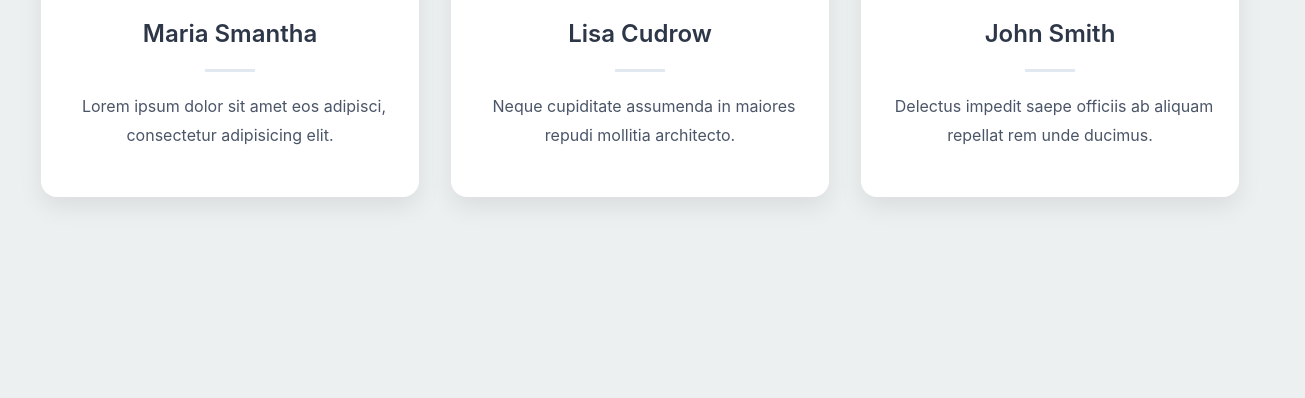
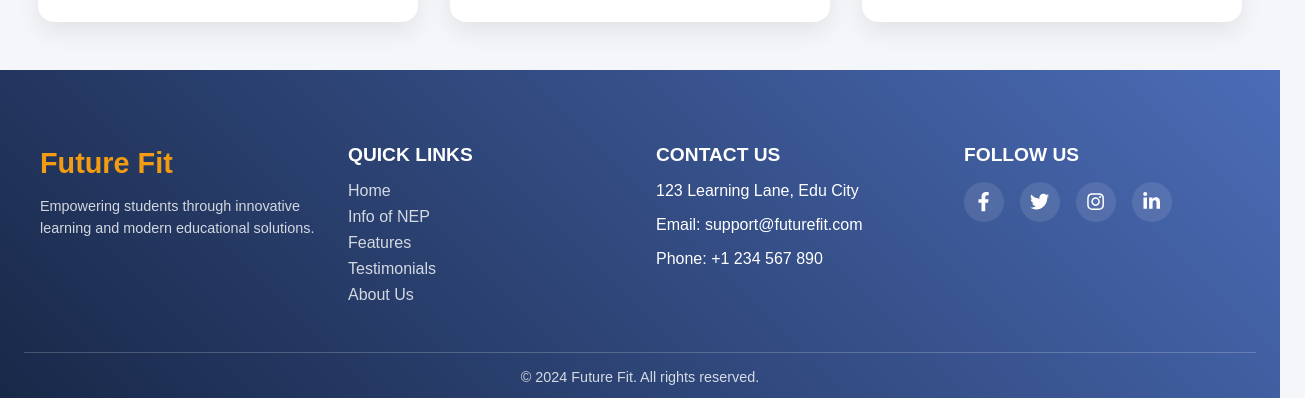
Before and after one commit to anshulkansal04/CareerMap, a React (Create React App) app in the folder client/: page / in a window 1280 px wide. Shown: the part 2372-2770 px from the top of the page, 1305 px wide, since content can reach past the window. Before the commit the page ends 2617 px from the top, so only its background shows below. Built offline with nearby package versions, Linux system fonts and the light colour scheme.

Commit message:
Updates css of navbar and added footer

```diff
--- a/client/src/App.js
+++ b/client/src/App.js
@@ -11,9 +11,10 @@ import "./Components/styles.css";
 import PersonalInfoForm from "./pages/PersonalInfoForm";
 import EducationDetailsForm from "./pages/EducationDetailsForm";
 import ExtraDetailsForm from "./pages/ExtraDetailsForm";
-import CollegePred from "./pages/CollegePred";
+// import CollegePred from "./pages/CollegePred";
 import Mmind from "./pages/MindMap";
 import Scholarpage from "./pages/ScholarShip";
+import Footer from "./Components/Footer";
 function App() {
   return (
     <div className="App">
@@ -29,6 +30,7 @@ function App() {
                 <Carousel />
                 <Card />
                 <Testimonal />
+                <Footer />
               </>
             }
           ></Route>
@@ -37,7 +39,7 @@ function App() {
           <Route path="/extraInfo" element={<ExtraDetailsForm />} />
           <Route path="/login" element={<LoginPage />} />
           <Route path="/signup" element={<SignUp />} />
-          <Route path="/collegeprediction" element={<CollegePred />} />
+          {/* <Route path="/collegeprediction" element={<CollegePred />} /> */}
           <Route path="/careermap" element={<Mmind />} />
           <Route path="/scholarship" element={<Scholarpage />} />
         </Routes>
--- /dev/null
+++ b/client/src/Components/Footer.css
@@ -0,0 +1,111 @@
+/* Footer Styles */
+.nep-footer {
+    background: linear-gradient(45deg, #182848, #4b6cb7);
+    color: var(--white);
+    padding: 3rem 1.5rem 1rem;
+    margin-top: 2rem;
+  }
+
+  .container-footer {
+    max-width: 1200px;
+    margin: 0 auto;
+    display: flex;
+    flex-wrap: wrap;
+    justify-content: space-between;
+    gap: 2rem;
+  }
+
+  .footer-section {
+    flex: 1 1 250px;
+  }
+
+  .footer-logo {
+    font-size: 1.8rem;
+    font-weight: bold;
+    color: var(--highlight-color);
+    margin-bottom: 1rem;
+  }
+
+  .footer-description {
+    font-size: 0.9rem;
+    line-height: 1.5;
+    color: rgba(255, 255, 255, 0.8);
+  }
+
+  .footer-heading {
+    font-size: 1.2rem;
+    margin-bottom: 1rem;
+    text-transform: uppercase;
+    color: var(--white);
+  }
+
+  .footer-links {
+    list-style: none;
+    padding: 0;
+  }
+
+  .footer-links li {
+    margin-bottom: 0.5rem;
+  }
+
+  .footer-links a {
+    text-decoration: none;
+    color: rgba(255, 255, 255, 0.8);
+    transition: var(--transition);
+  }
+
+  .footer-links a:hover {
+    color: var(--highlight-color);
+  }
+
+  .footer-socials {
+    display: flex;
+    gap: 1rem;
+  }
+
+  .social-link {
+    display: flex;
+    align-items: center;
+    justify-content: center;
+    width: 40px;
+    height: 40px;
+    background: rgba(255, 255, 255, 0.1);
+    border-radius: 50%;
+    color: var(--white);
+    transition: var(--transition);
+    font-size: 1.2rem;
+  }
+
+  .social-link:hover {
+    background: var(--highlight-color);
+    color: var(--white);
+  }
+
+  .footer-bottom {
+    text-align: center;
+    margin-top: 2rem;
+    border-top: 1px solid rgba(255, 255, 255, 0.2);
+    padding-top: 1rem;
+    font-size: 0.9rem;
+    color: rgba(255, 255, 255, 0.8);
+  }
+
+  .footer-bottom p {
+    margin: 0;
+  }
+
+  /* Responsive Design for Footer */
+  @media (max-width: 768px) {
+    .container-footer {
+      flex-direction: column;
+      gap: 2rem;
+    }
+
+    .footer-section {
+      text-align: center;
+    }
+
+    .footer-socials {
+      justify-content: center;
+    }
+  }
--- /dev/null
+++ b/client/src/Components/Footer.jsx
@@ -0,0 +1,57 @@
+import React from "react";
+import { FaFacebookF, FaTwitter, FaInstagram, FaLinkedinIn } from "react-icons/fa";
+import './Footer.css'
+
+export default function Footer() {
+  return (
+    <footer className="nep-footer">
+      <div className="container-footer">
+        <div className="footer-section">
+          <h3 className="footer-logo">Future Fit</h3>
+          <p className="footer-description">
+            Empowering students through innovative learning and modern educational solutions.
+          </p>
+        </div>
+
+        <div className="footer-section">
+          <h4 className="footer-heading">Quick Links</h4>
+          <ul className="footer-links">
+            {["Home", "Info of NEP", "Features", "Testimonials", "About Us"].map((item) => (
+              <li key={item}>
+                <a href={`#${item.toLowerCase().replace(/\s+/g, "-")}`}>{item}</a>
+              </li>
+            ))}
+          </ul>
+        </div>
+
+        <div className="footer-section">
+          <h4 className="footer-heading">Contact Us</h4>
+          <p>123 Learning Lane, Edu City</p>
+          <p>Email: support@futurefit.com</p>
+          <p>Phone: +1 234 567 890</p>
+        </div>
+
+        <div className="footer-section">
+          <h4 className="footer-heading">Follow Us</h4>
+          <div className="footer-socials">
+            <a href="#" className="social-link">
+              <FaFacebookF />
+            </a>
+            <a href="#" className="social-link">
+              <FaTwitter />
+            </a>
+            <a href="#" className="social-link">
+              <FaInstagram />
+            </a>
+            <a href="#" className="social-link">
+              <FaLinkedinIn />
+            </a>
+          </div>
+        </div>
+      </div>
+      <div className="footer-bottom">
+        <p>&copy; 2024 Future Fit. All rights reserved.</p>
+      </div>
+    </footer>
+  );
+}
--- a/client/src/Components/Navbar.jsx
+++ b/client/src/Components/Navbar.jsx
@@ -12,7 +12,7 @@ export default function Navbar() {
   const handleLogout = () => {
     dispatch(logout());
     dispatch(reset());
-    // navigate("/login");
+    navigate("/login");
   };
 
   return (
@@ -28,17 +28,17 @@ export default function Navbar() {
             </a>
           ))}
         </nav>
-        <div>
+        <div className="nep-navbar-actions">
           {user ? (
-            <button onClick={handleLogout} className="nep-navbar-cta">
+            <button onClick={handleLogout} className="nep-navbar-cta logout">
               <FaSignOutAlt /> Logout
             </button>
           ) : (
             <>
-              <Link to="/login" className="nep-navbar-cta">
+              <Link to="/login" className="nep-navbar-cta login">
                 <FaSignInAlt /> Login
               </Link>
-              <Link to="/signup" className="nep-navbar-cta">
+              <Link to="/signup" className="nep-navbar-cta register">
                 <FaUser /> Register
               </Link>
             </>
--- a/client/src/Components/styles.css
+++ b/client/src/Components/styles.css
@@ -1,134 +1,139 @@
 /* Global Styles */
 :root {
-  --primary-color: #3498db;
-  --secondary-color: #e74c3c;
-  --accent-color: #2ecc71;
+  --primary-color: #4b6cb7;
+  --secondary-color: #182848;
+  --highlight-color: #f39c12;
   --text-color: #2c3e50;
-  --background-color: #ecf0f1;
+  --background-color: #f5f6fa;
   --white: #ffffff;
-  --transition: all 0.3s cubic-bezier(0.25, 0.8, 0.25, 1);
+  --nav-hover: #e67e22;
+  --transition: all 0.3s ease-in-out;
 }
 
 body {
-  font-family: 'Poppins', sans-serif;
-  color: var(--text-color);
-  background-color: var(--background-color);
-  line-height: 1.6;
+  font-family: "Poppins", sans-serif;
   margin: 0;
   padding: 0;
-}
-
-.container, .container-nav {
-  max-width: 1540px;
-  margin: 0 auto;
-  padding: 0 25px;
-}
-
-.container-nav {
-  max-width: 1330px; /* Adjust based on need */
+  background-color: var(--background-color);
+  color: var(--text-color);
 }
 
 /* Navbar Styles */
 .nep-navbar {
-  background-color: var(--white);
-  box-shadow: 0 2px 10px rgba(0, 0, 0, 0.1);
+  background: linear-gradient(45deg, var(--primary-color), var(--secondary-color));
   position: fixed;
   top: 0;
   left: 0;
   right: 0;
   z-index: 1000;
+  box-shadow: 0 4px 20px rgba(0, 0, 0, 0.15);
 }
 
 .nep-navbar-content {
   display: flex;
   justify-content: space-between;
   align-items: center;
-  padding: 1rem 0;
+  max-width: 1400px;
+  margin: 0 auto;
+  padding: 1rem 1.5rem;
 }
 
 .nep-navbar-logo {
-  display: flex;
-  align-items: center;
-}
-
-.nep-navbar-logo img {
-  width: 40px;
-  height: 40px;
-  margin-right: 0.5rem;
-}
-
-.nep-navbar-brand {
-  font-size: 1.5rem;
-  font-weight: 700;
-  color: var(--primary-color);
+  font-size: 1.8rem;
+  font-weight: bold;
+  color: var(--white);
   text-transform: uppercase;
-  letter-spacing: 1px;
 }
 
 .nep-navbar-links {
   display: flex;
-  align-items: center; /* Added to vertically align links */
+  gap: 2rem;
 }
 
 .nep-navbar-link {
-  color: var(--text-color);
+  color: var(--white);
   text-decoration: none;
-  margin-left: 5.5rem;
+  font-size: 1rem;
   font-weight: 500;
-  transition: var(--transition);
+  text-transform: capitalize;
   position: relative;
 }
 
 .nep-navbar-link::after {
-  content: '';
+  content: "";
   position: absolute;
   width: 0;
-  height: 2px;
+  height: 3px;
   bottom: -5px;
-  left: 0;
-  background-color: var(--primary-color);
-  transition: var(--transition);
+  left: 50%;
+  background: var(--highlight-color);
+  transition: width 0.3s ease, left 0.3s ease;
 }
 
 .nep-navbar-link:hover::after {
   width: 100%;
+  left: 0;
+}
+
+.nep-navbar-actions {
+  display: flex;
+  gap: 1rem;
 }
 
 .nep-navbar-cta {
-  background-color: var(--secondary-color);
+  padding: 0.5rem 1.5rem;
+  font-size: 0.9rem;
+  border-radius: 25px;
+  text-transform: uppercase;
+  font-weight: bold;
+  cursor: pointer;
+  transition: var(--transition);
+}
+
+.nep-navbar-cta.login {
+  background-color: var(--highlight-color);
   color: var(--white);
-  padding: 0.5rem 1rem;
-  border-radius: 25px;
-  font-weight: 500;
-  text-decoration: none;
-  transition: var(--transition);
-  text-transform: uppercase;
-  letter-spacing: 1px;
+}
+
+.nep-navbar-cta.register {
+  background-color: var(--white);
+  color: var(--highlight-color);
+  border: 2px solid var(--highlight-color);
+}
+
+.nep-navbar-cta.logout {
+  background-color: #e74c3c;
+  color: var(--white);
 }
 
 .nep-navbar-cta:hover {
-  background-color: #c0392b;
-  transform: translateY(-2px);
-  box-shadow: 0 4px 6px rgba(0, 0, 0, 0.1);
+  transform: scale(1.1);
 }
 
-/* Responsive adjustments */
+.nep-navbar-cta.logout:hover {
+  background-color: #c0392b;
+}
+
+/* Responsive Design */
 @media (max-width: 768px) {
+  .nep-navbar-content {
+    flex-direction: column;
+    gap: 1rem;
+  }
+
   .nep-navbar-links {
     flex-direction: column;
-    margin-left: 0;
+    align-items: center;
   }
 
   .nep-navbar-link {
-    margin-left: 0;
-    margin-bottom: 1rem;
+    font-size: 1.1rem;
   }
 
-  .nep-navbar-cta {
-    margin-top: 1rem;
+  .nep-navbar-actions {
+    flex-direction: column;
   }
 }
-
 
 /* Hero Styles */
 .nep-hero {
--- a/client/src/pages/LoginPage.css
+++ b/client/src/pages/LoginPage.css
@@ -11,7 +11,7 @@
   padding: 40px;
   position: relative;
   box-shadow: 0 0 20px rgba(0, 0, 0, 0.1);
-  transition: all 0.login-3s ease;
+  transition: all 0.3s ease;
 }
 
 .login-left-panel:hover {
```
